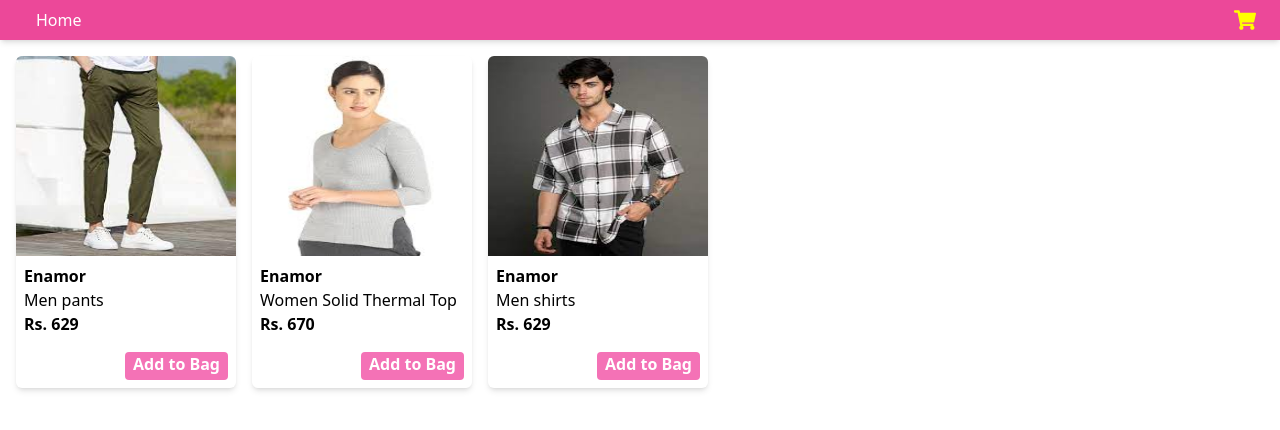
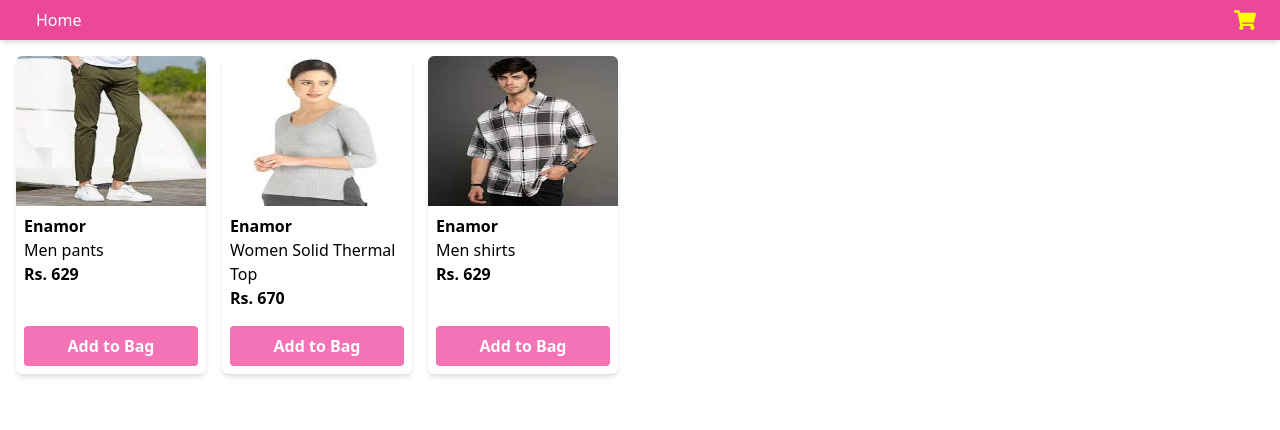
Before and after one commit to ashuhitman/shopping-cart-rtk, a React (Vite) app: page / in a window 1280 px wide. Shown: the top 430 px of the page. Built offline with nearby package versions, Linux system fonts and the light colour scheme.

Commit message:
change card button style

```diff
--- a/src/components/Card.jsx
+++ b/src/components/Card.jsx
@@ -7,8 +7,8 @@ function Card({ item, setShowCheckOut }) {
   const items = useSelector((state) => state.items);
   const show = items.find((i) => i.id === item.id);
   return (
-    <div className="shadow-md  md:w-[220px] rounded-md hover:shadow-lg flex flex-col">
-      <div className="h-[150px] md:h-[200px]">
+    <div className="shadow-md  md:w-[190px] rounded-md hover:shadow-lg flex flex-col">
+      <div className="h-[150px] ">
         <img src={item.imgUrl} className="h-full w-full rounded-t-md" />
       </div>
       <div className="p-2 flex-1">
@@ -16,9 +16,9 @@ function Card({ item, setShowCheckOut }) {
         <p>{item.name}</p>
         <b>Rs. {item.price}</b>
       </div>
-      <div className="p-2 flex justify-end items-end">
+      <div className="p-2">
         <button
-          className="bg-pink-400 pb-1 px-2 rounded text-white hover:shadow-md font-bold"
+          className="bg-pink-400 s px-2 py-2 w-full rounded text-white hover:shadow-md font-bold"
           onClick={() =>
             show ? setShowCheckOut(true) : dispatch(addToCart(item))
           }
```
